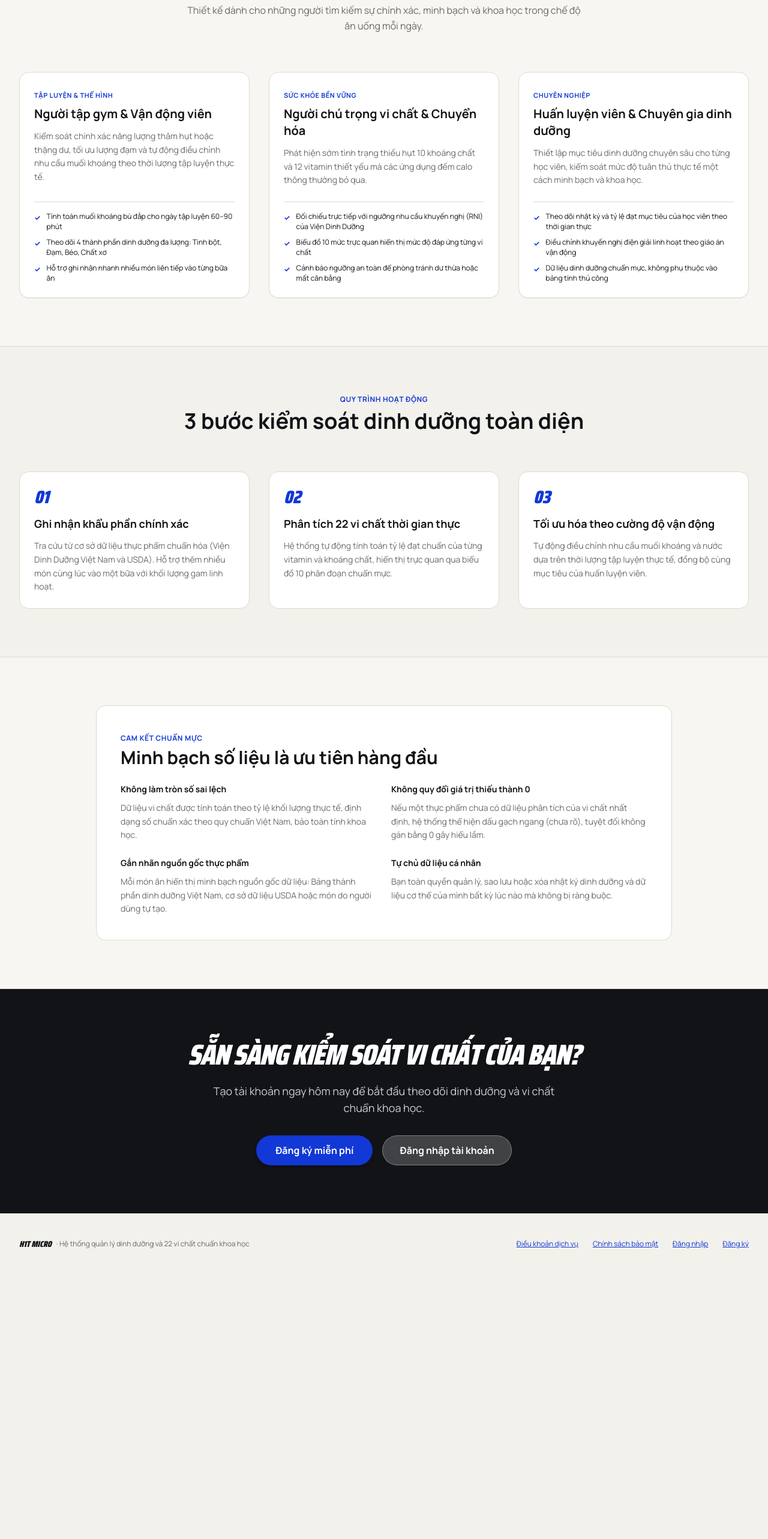
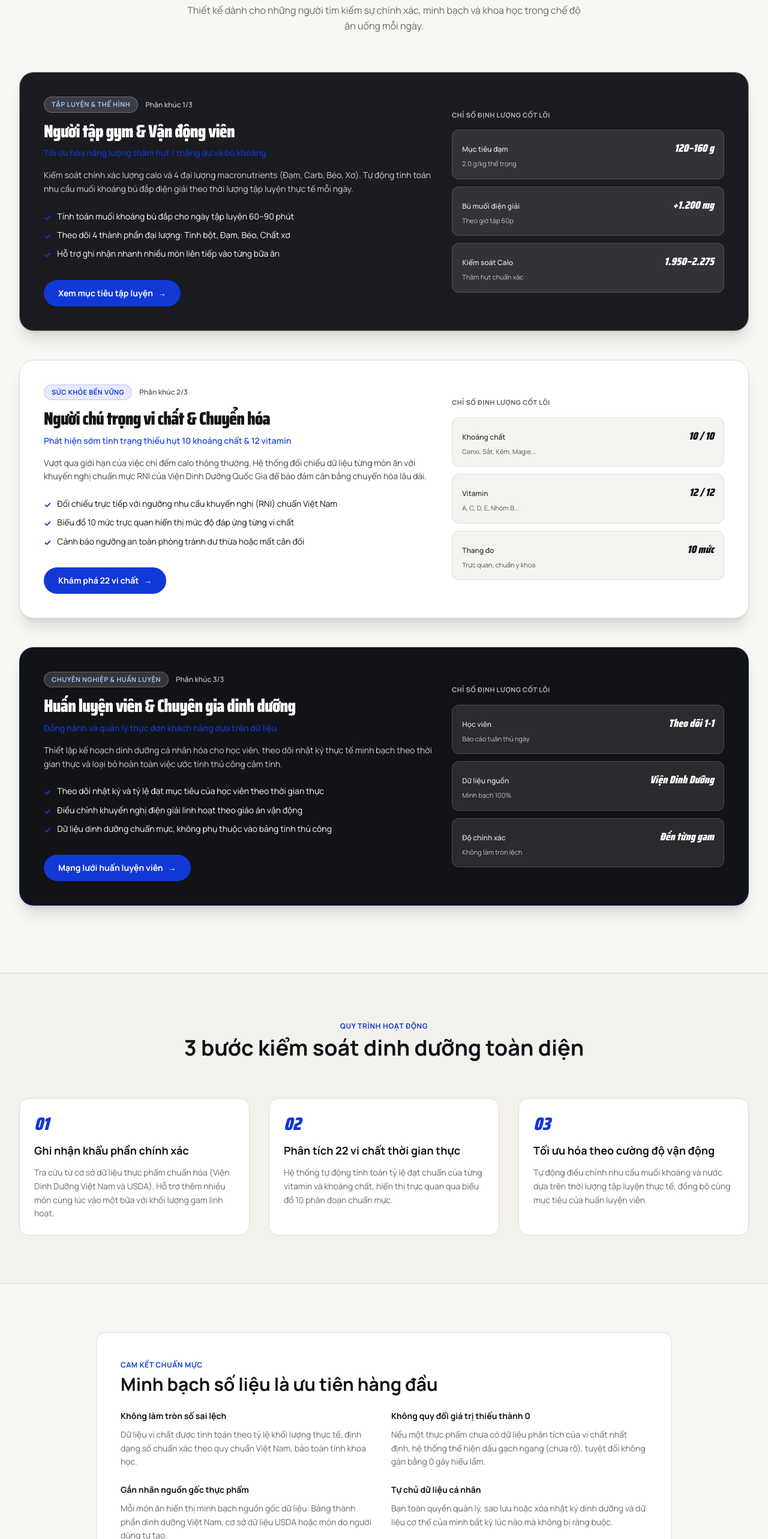
Before and after one commit to DongDuong2001/nutrition-fortifykitchen, a Next.js app in the folder apps/web/: page /landing in a window 1280 px wide. Shown: the part 1280-3846 px from the top of the page at 60% size. Before the commit the page ends 3404 px from the top, so only its background shows below. Built offline with nearby package versions, Linux system fonts and the light colour scheme; no server answers.

Commit message:
feat(web): integrate StackingAudiences and KilnWordmarkFooter into landing page

```diff
--- a/apps/web/app/landing/page.tsx
+++ b/apps/web/app/landing/page.tsx
@@ -1,45 +1,14 @@
 import React from "react";
 import Link from "next/link";
 import { IconCheck } from "@/components/ui/icons";
+import { StackingAudiences } from "@/components/landing/stacking-audiences";
+import { KilnWordmarkFooter } from "@/components/landing/kiln-wordmark-footer";
 
 export const metadata = {
   title: "H1T MICRO — Hệ thống theo dõi 22 vi chất và năng lượng chuẩn khoa học",
   description:
     "Nền tảng kiểm soát dinh dưỡng toàn diện: định lượng chính xác 22 vi chất thiết yếu và cân bằng năng lượng theo tiêu chuẩn khuyến nghị RNI/RDA của Viện Dinh Dưỡng Quốc Gia và USDA.",
 };
-
-const AUDIENCES = [
-  {
-    tag: "TẬP LUYỆN & THỂ HÌNH",
-    title: "Người tập gym & Vận động viên",
-    desc: "Kiểm soát chính xác năng lượng thâm hụt hoặc thặng dư, tối ưu lượng đạm và tự động điều chỉnh nhu cầu muối khoáng theo thời lượng tập luyện thực tế.",
-    points: [
-      "Tính toán muối khoáng bù đắp cho ngày tập luyện 60–90 phút",
-      "Theo dõi 4 thành phần dinh dưỡng đa lượng: Tinh bột, Đạm, Béo, Chất xơ",
-      "Hỗ trợ ghi nhận nhanh nhiều món liên tiếp vào từng bữa ăn",
-    ],
-  },
-  {
-    tag: "SỨC KHỎE BỀN VỮNG",
-    title: "Người chú trọng vi chất & Chuyển hóa",
-    desc: "Phát hiện sớm tình trạng thiếu hụt 10 khoáng chất và 12 vitamin thiết yếu mà các ứng dụng đếm calo thông thường bỏ qua.",
-    points: [
-      "Đối chiếu trực tiếp với ngưỡng nhu cầu khuyến nghị (RNI) của Viện Dinh Dưỡng",
-      "Biểu đồ 10 mức trực quan hiển thị mức độ đáp ứng từng vi chất",
-      "Cảnh báo ngưỡng an toàn để phòng tránh dư thừa hoặc mất cân bằng",
-    ],
-  },
-  {
-    tag: "CHUYÊN NGHIỆP",
-    title: "Huấn luyện viên & Chuyên gia dinh dưỡng",
-    desc: "Thiết lập mục tiêu dinh dưỡng chuyên sâu cho từng học viên, kiểm soát mức độ tuân thủ thực tế một cách minh bạch và khoa học.",
-    points: [
-      "Theo dõi nhật ký và tỷ lệ đạt mục tiêu của học viên theo thời gian thực",
-      "Điều chỉnh khuyến nghị điện giải linh hoạt theo giáo án vận động",
-      "Dữ liệu dinh dưỡng chuẩn mực, không phụ thuộc vào bảng tính thủ công",
-    ],
-  },
-];
 
 const STEPS = [
   {
@@ -236,31 +205,7 @@ export default function LandingPage() {
             </p>
           </div>
 
-          <div className="grid grid-cols-1 md:grid-cols-3 gap-8">
-            {AUDIENCES.map((aud) => (
-              <div
-                key={aud.title}
-                className="flex flex-col justify-between rounded-2xl border border-card-border bg-card p-6 shadow-2xs hover:shadow-md transition-shadow"
-              >
-                <div>
-                  <span className="inline-block text-[11px] font-extrabold text-blue uppercase tracking-wider mb-2">
-                    {aud.tag}
-                  </span>
-                  <h4 className="m-0 text-xl font-bold text-text mb-3">{aud.title}</h4>
-                  <p className="m-0 text-sm text-secondary leading-relaxed mb-6">{aud.desc}</p>
-                </div>
-
-                <ul className="m-0 list-none p-0 flex flex-col gap-2.5 pt-4 border-t border-card-border">
-                  {aud.points.map((pt) => (
-                    <li key={pt} className="flex items-start gap-2.5 text-xs text-text leading-snug">
-                      <span className="text-blue font-bold shrink-0 mt-0.5">✓</span>
-                      <span>{pt}</span>
-                    </li>
-                  ))}
-                </ul>
-              </div>
-            ))}
-          </div>
+          <StackingAudiences />
         </div>
       </section>
 
@@ -364,31 +309,9 @@ export default function LandingPage() {
       </section>
 
       {/* ============================================================== */}
-      {/* 7. FOOTER                                                     */}
+      {/* 7. FOOTER (KILN WORDMARK FOOTER)                               */}
       {/* ============================================================== */}
-      <footer className="border-t border-card-border bg-page py-10">
-        <div className="mx-auto max-w-7xl px-4 sm:px-6 lg:px-8 flex flex-col sm:flex-row items-center justify-between gap-6 text-xs text-secondary">
-          <div className="flex items-center gap-2">
-            <span className="font-display italic font-black text-sm text-ink">H1T MICRO</span>
-            <span>· Hệ thống quản lý dinh dưỡng và 22 vi chất chuẩn khoa học</span>
-          </div>
-
-          <div className="flex items-center gap-6">
-            <Link href="/terms" className="hover:text-text underline">
-              Điều khoản dịch vụ
-            </Link>
-            <Link href="/privacy" className="hover:text-text underline">
-              Chính sách bảo mật
-            </Link>
-            <Link href="/signin" className="hover:text-text underline">
-              Đăng nhập
-            </Link>
-            <Link href="/signup" className="hover:text-text underline">
-              Đăng ký
-            </Link>
-          </div>
-        </div>
-      </footer>
+      <KilnWordmarkFooter />
     </div>
   );
 }
```
